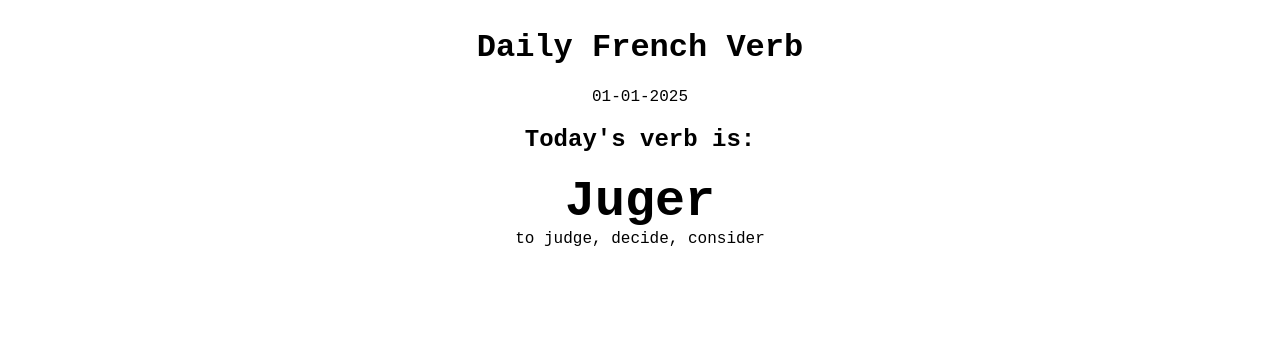
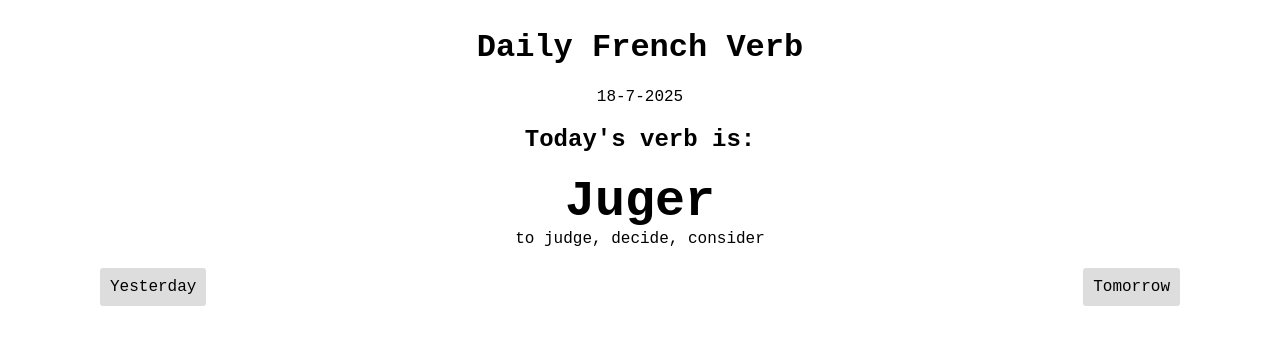
Before and after one commit to ThomasNL1995/french-daily-verb, a plain HTML site: page 404.html in a window 1280 px wide. Drawn offline with Linux system fonts and the light colour scheme.

Commit message:
added next and prev buttons

```diff
--- a/404.html
+++ b/404.html
@@ -21,6 +21,22 @@
         #translation {
             margin-bottom: 20px;
         }
+        #nav {
+            display: flex;
+            width: 1080px;
+            justify-content: space-between;
+        }
+        .btn {
+            padding: 10px;
+            background: #dddddd;
+            border-radius: 3px;
+            color: black;
+            text-decoration: none;
+        }
+        .btn:hover {
+            cursor: pointer;
+            background-color: #eaeaea;
+        }
     </style>
 </head>
 <body>
@@ -30,6 +46,10 @@
     <h2>Today's verb is:</h2>
     <div id="verb"></div>
     <div id="translation"></div>
+    <div id="nav">
+        <a id="prev" class="btn">Yesterday</a>
+        <a id="next" class="btn">Tomorrow</a>
+    </div>
 </div>
     <script src="verbs.js"></script>
 </body>
--- a/verbs.js
+++ b/verbs.js
@@ -3032,7 +3032,7 @@ let verbs = [
 let startDate = new Date(1752820821549);
 
 function getDateString(date) {
-  return [date.getFullYear(), date.getMonth(), date.getDay()].join("-");
+  return [date.getDate(), date.getMonth() + 1, date.getFullYear()].join("-");
 }
 
 function addDays(date, days) {
@@ -3058,6 +3058,7 @@ function shuffle(array) {
   }
 }
 
+console.log(getDateString(new Date()));
 function shuffleArray(array) {
   for (let i = array.length - 1; i > 0; i--) {
     const j = Math.floor(Math.random() * (i + 1));
@@ -3075,19 +3076,35 @@ function calculateDays(currentDate) {
 
 const path = window.location.pathname.split("/").pop();
 
+let currentDate = path.match(/^\d{4}-\d{2}-\d{2}$/)
+  ? new Date(path)
+  : new Date();
+
 function getTodaysVerb() {
-  let dateToUse = new Date();
-  if (path.match(/^\d{4}-\d{2}-\d{2}$/)) {
-    dateToUse = new Date(path);
-  }
-
-  const todayDifference = calculateDays(dateToUse);
+  const todayDifference = calculateDays(currentDate);
   console.log(todayDifference);
   return verbs[todayDifference];
 }
 
 let todaysVerb = getTodaysVerb();
-let todaysVerbDiv = document.getElementById("verb");
-let translationDiv = document.getElementById("translation");
+const todaysVerbDiv = document.getElementById("verb");
+const translationDiv = document.getElementById("translation");
+const dateDiv = document.getElementById("current-date");
+const yesterdayBtn = document.getElementById("prev");
+const tomorrowBtn = document.getElementById("next");
+
+dateDiv.innerText = getDateString(currentDate);
+
 todaysVerbDiv.innerText = todaysVerb[0];
 translationDiv.innerText = todaysVerb[1].join(", ");
+
+const nextPath =
+  "https://thomasnl1995.github.io/french-daily-verb/" +
+  getDateString(addDays(currentDate, 1));
+
+const prevPath =
+  "https://thomasnl1995.github.io/french-daily-verb/" +
+  getDateString(addDays(currentDate, -1));
+
+yesterdayBtn.setAttribute("href", prevPath);
+tomorrowBtn.setAttribute("href", nextPath);
```
Also changed, not shown: index.html (+20 -0 lines).
